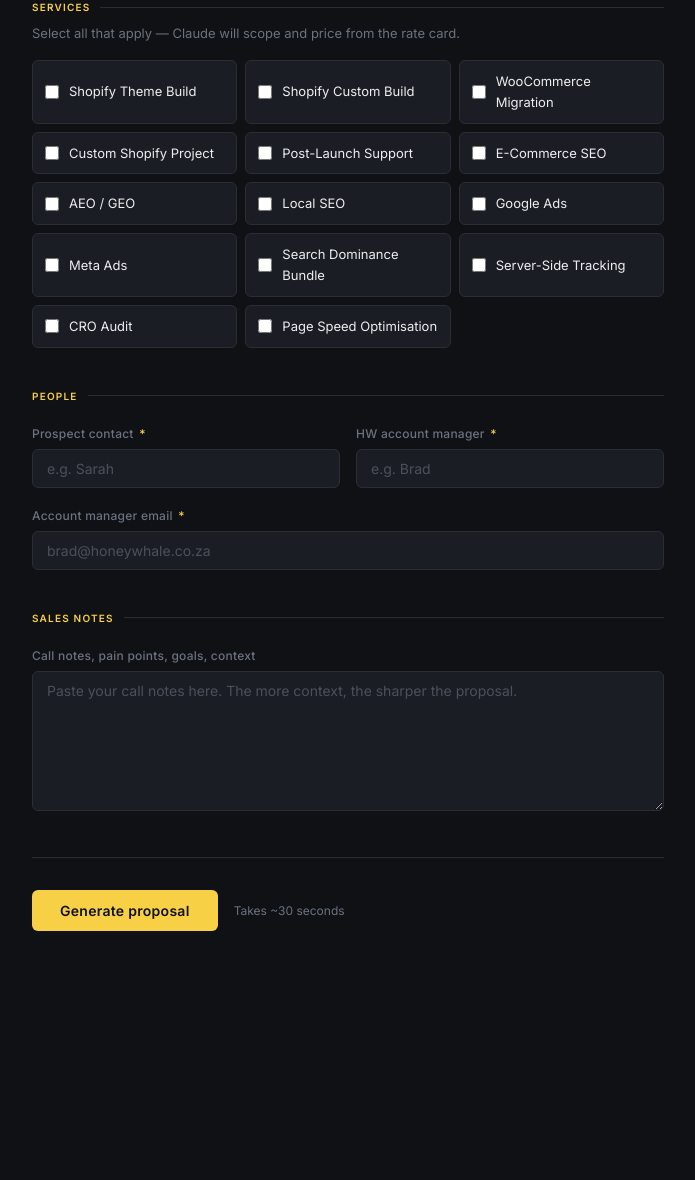
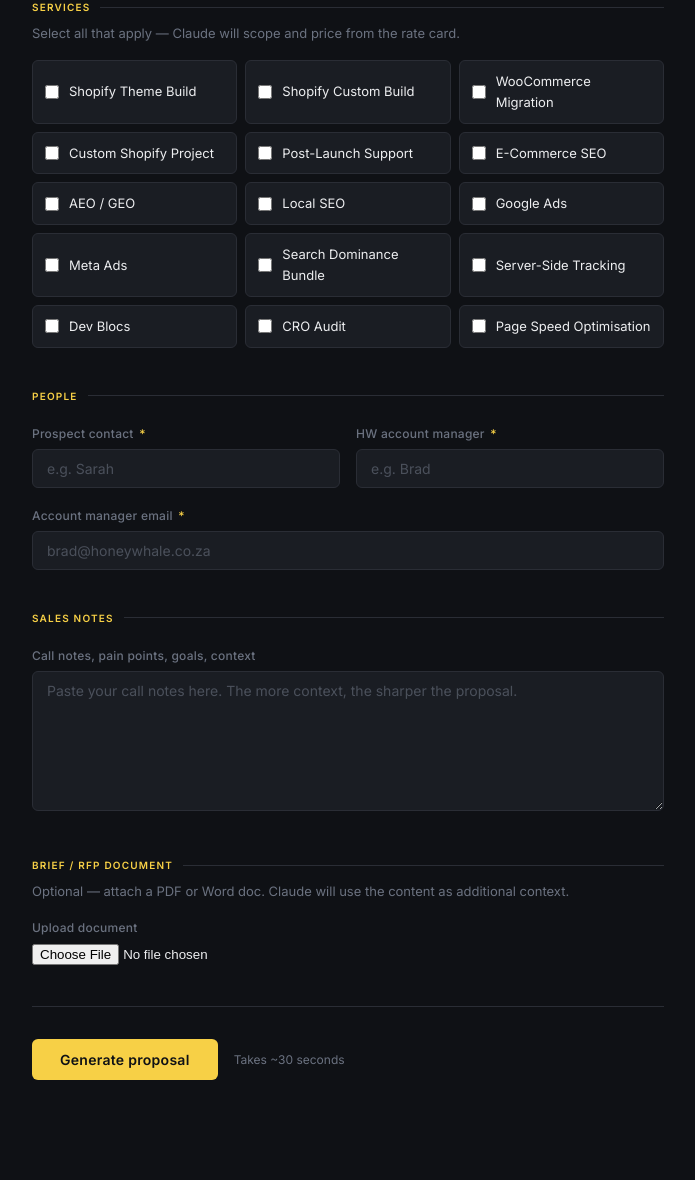
Before and after one commit to HoneyWhaler/HW-Proposal-Generator, a FastAPI app: page / in a window 1280 px wide. Shown: the part 482-1662 px from the top of the page, without its empty margins (292-987 px from the left). Before the commit the page ends 1413 px from the top, so only its background shows below. Run offline with FastAPI, Linux system fonts and the light colour scheme; some web fonts are replaced.

Commit message:
Add file upload (PDF/DOCX), Dev Blocs checkbox, doc context in pipeline

```diff
--- a/app/claude_client.py
+++ b/app/claude_client.py
@@ -121,6 +121,12 @@
         else "\n\nWEBSITE: Could not be fetched or URL not provided."
     )
 
+    doc_section = (
+        f"\n\nUPLOADED BRIEF / RFP DOCUMENT (use as additional context):\n{brief.get('doc_context', '')}"
+        if brief.get("doc_context")
+        else ""
+    )
+
     user_message = f"""
 Analyse this prospect:
 
@@ -131,7 +137,7 @@
 
 Sales notes:
 {brief.get("sales_notes", "No notes provided")}
-{website_section}
+{website_section}{doc_section}
 """.strip()
 
     message = client.messages.create(
@@ -286,6 +292,12 @@
     # Opus for proposal writing; timeout prevents silent hangs on Railway
     client = anthropic.Anthropic(api_key=os.environ["ANTHROPIC_API_KEY"], timeout=180.0)
 
+    doc_section = (
+        f"\n\nUPLOADED BRIEF / RFP DOCUMENT (treat as primary source of requirements):\n{brief.get('doc_context', '')}"
+        if brief.get("doc_context")
+        else ""
+    )
+
     user_message = f"""
 Generate a proposal for this prospect.
 
@@ -297,6 +309,7 @@
 Contact: {brief.get("contact_name")}
 Account manager: {brief.get("account_manager")}
 Sales notes: {brief.get("sales_notes", "None")}
+{doc_section}
 
 DIAGNOSIS (use this to write specific, grounded copy):
 Summary: {diagnosis.get("prospect_summary", "")}
--- a/main.py
+++ b/main.py
@@ -10,10 +10,11 @@
 """
 
 import os
+import io
 import json
-from typing import List
+from typing import List, Optional
 
-from fastapi import FastAPI, Request, Form
+from fastapi import FastAPI, Request, Form, File, UploadFile
 from fastapi.responses import HTMLResponse, StreamingResponse
 from fastapi.staticfiles import StaticFiles
 from fastapi.templating import Jinja2Templates
@@ -27,6 +28,41 @@
 app = FastAPI(title="HW Proposal Generator")
 app.mount("/static", StaticFiles(directory="static"), name="static")
 templates = Jinja2Templates(directory="templates")
+
+
+def _extract_doc_text(file: UploadFile) -> str:
+    """
+    Extracts plain text from an uploaded PDF or DOCX file.
+    Returns an empty string if extraction fails or no file was provided.
+    Truncated to ~8,000 chars to stay within reasonable context limits.
+    """
+    if not file or not file.filename:
+        return ""
+    try:
+        contents = file.file.read()
+        filename = file.filename.lower()
+
+        if filename.endswith(".pdf"):
+            import pdfplumber
+            text_parts = []
+            with pdfplumber.open(io.BytesIO(contents)) as pdf:
+                for page in pdf.pages:
+                    text = page.extract_text()
+                    if text:
+                        text_parts.append(text)
+            return "\n\n".join(text_parts)[:8000]
+
+        elif filename.endswith(".docx"):
+            from docx import Document
+            doc = Document(io.BytesIO(contents))
+            text = "\n".join(p.text for p in doc.paragraphs if p.text.strip())
+            return text[:8000]
+
+        # Unsupported format — skip silently
+        return ""
+    except Exception as ex:
+        print(f"[doc_extract] Failed to extract text from {file.filename}: {ex}", flush=True)
+        return ""
 
 
 @app.get("/", response_class=HTMLResponse)
@@ -75,7 +111,13 @@
     account_manager: str = Form(...),
     account_manager_email: str = Form(...),
     sales_notes: str = Form(""),
+    brief_doc: Optional[UploadFile] = File(None),
 ):
+    # Extract text from uploaded document (if any)
+    doc_context = _extract_doc_text(brief_doc) if brief_doc else ""
+    if doc_context:
+        print(f"[pipeline] Extracted {len(doc_context)} chars from uploaded doc: {brief_doc.filename}", flush=True)
+
     brief = {
         "prospect_name": prospect_name,
         "website_url": website_url,
@@ -85,6 +127,7 @@
         "account_manager": account_manager,
         "account_manager_email": account_manager_email,
         "sales_notes": sales_notes,
+        "doc_context": doc_context,
     }
 
     def event_stream():
--- a/requirements.txt
+++ b/requirements.txt
@@ -9,3 +9,5 @@
 google-auth-oauthlib>=1.2.0
 python-dotenv==1.0.1
 httpx>=0.27.0
+pdfplumber>=0.11.0
+python-docx>=1.1.0
--- a/templates/index.html
+++ b/templates/index.html
@@ -59,6 +59,7 @@
           <label><input type="checkbox" name="services" value="Meta Ads" /> Meta Ads</label>
           <label><input type="checkbox" name="services" value="Search Dominance Bundle" /> Search Dominance Bundle</label>
           <label><input type="checkbox" name="services" value="Server-Side Tracking" /> Server-Side Tracking</label>
+          <label><input type="checkbox" name="services" value="Dev Blocs" /> Dev Blocs</label>
           <label><input type="checkbox" name="services" value="CRO Audit" /> CRO Audit</label>
           <label><input type="checkbox" name="services" value="Page Speed Optimisation" /> Page Speed Optimisation</label>
         </div>
@@ -91,6 +92,15 @@
         </div>
       </div>
 
+      <div class="form-section">
+        <div class="section-label">Brief / RFP Document</div>
+        <p class="hint">Optional — attach a PDF or Word doc. Claude will use the content as additional context.</p>
+        <div class="field">
+          <label for="brief_doc">Upload document</label>
+          <input type="file" id="brief_doc" name="brief_doc" accept=".pdf,.docx,.doc" />
+        </div>
+      </div>
+
       <div class="actions">
         <button type="submit" id="submit-btn">Generate proposal</button>
         <span class="actions-note">Takes ~30 seconds</span>
```
